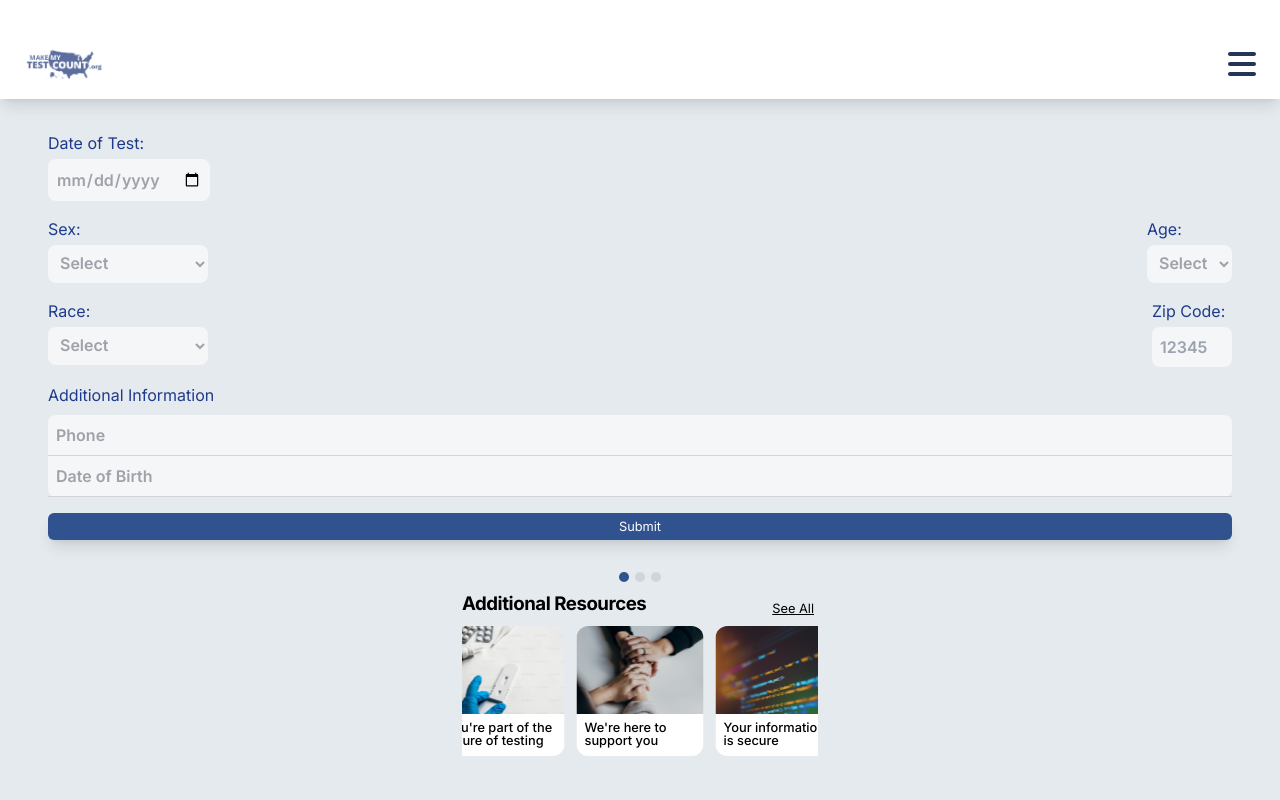
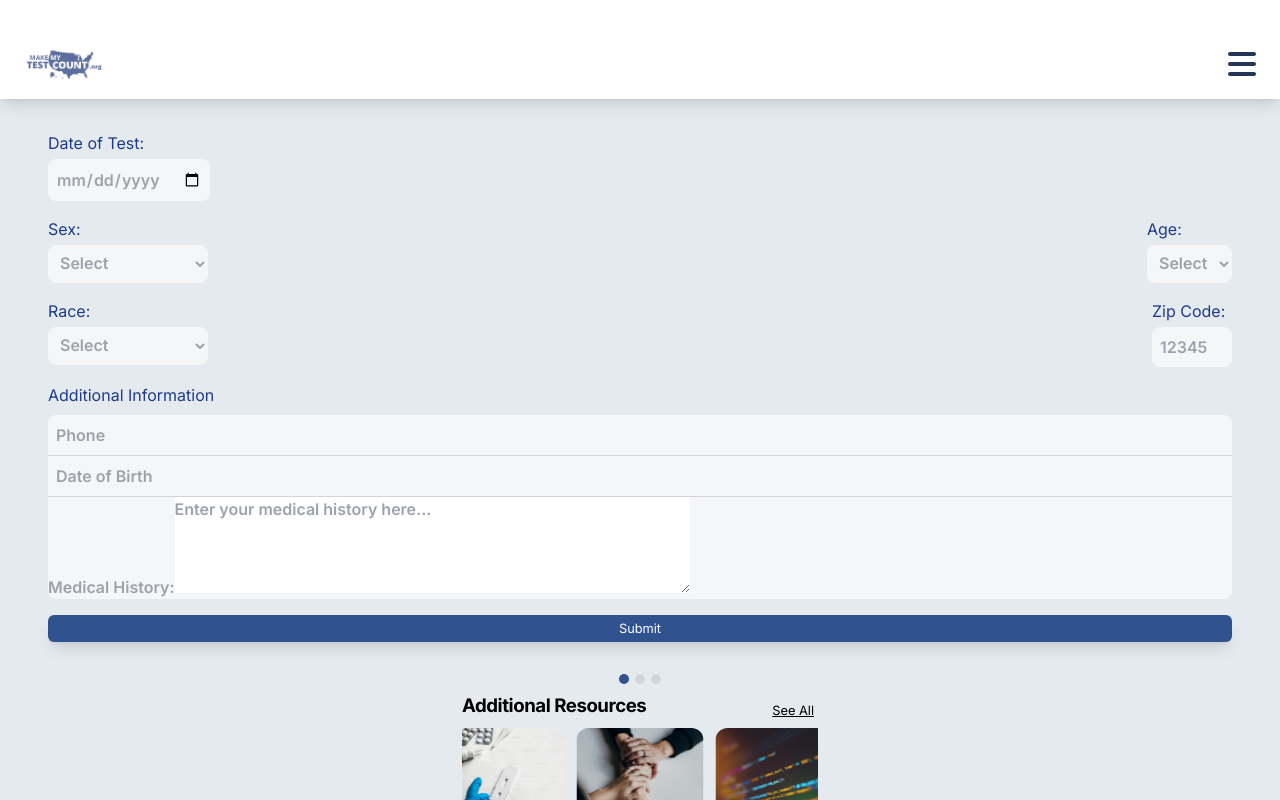
Before and after one commit to EmilyJarecki/TOP-Project, a Next.js app: page /symptoms2 in a window 1280 px wide. Both pictures are taken after a click on the element "Click here". Shown: the top 800 px of the page. Built offline with nearby package versions, Linux system fonts and the light colour scheme.

Commit message:
medical history form is displayed and holds values

```diff
--- a/src/components/FormSymptoms.jsx
+++ b/src/components/FormSymptoms.jsx
@@ -274,7 +274,7 @@ const FormSymptoms = () => {
                       </div>
                     )}
                   </div>
-
+                  <div>
                   <p onClick={() => setIsBirthDateOpen(!isBirthDateOpen)} className="p-2 font-semibold border-b border-b-zinc-300">
                     Date of Birth
                   </p>
@@ -290,6 +290,26 @@ const FormSymptoms = () => {
                       <ErrorMessage name="dateOfBirth" component="div" />
                     </div>
                   )}
+                  </div>
+
+<div>
+<div>
+            <label htmlFor="medicalHistory">Medical History:</label>
+            <Field
+              as="textarea"
+              id="medicalHistory"
+              name="medicalHistory"
+              rows="4"
+              cols="50"
+              placeholder="Enter your medical history here..."
+            />
+            <ErrorMessage name="medicalHistory" component="div" className="error" />
+          </div>
+
+
+</div>
+
+
                 </div>
               ) : (
                 <p
```
